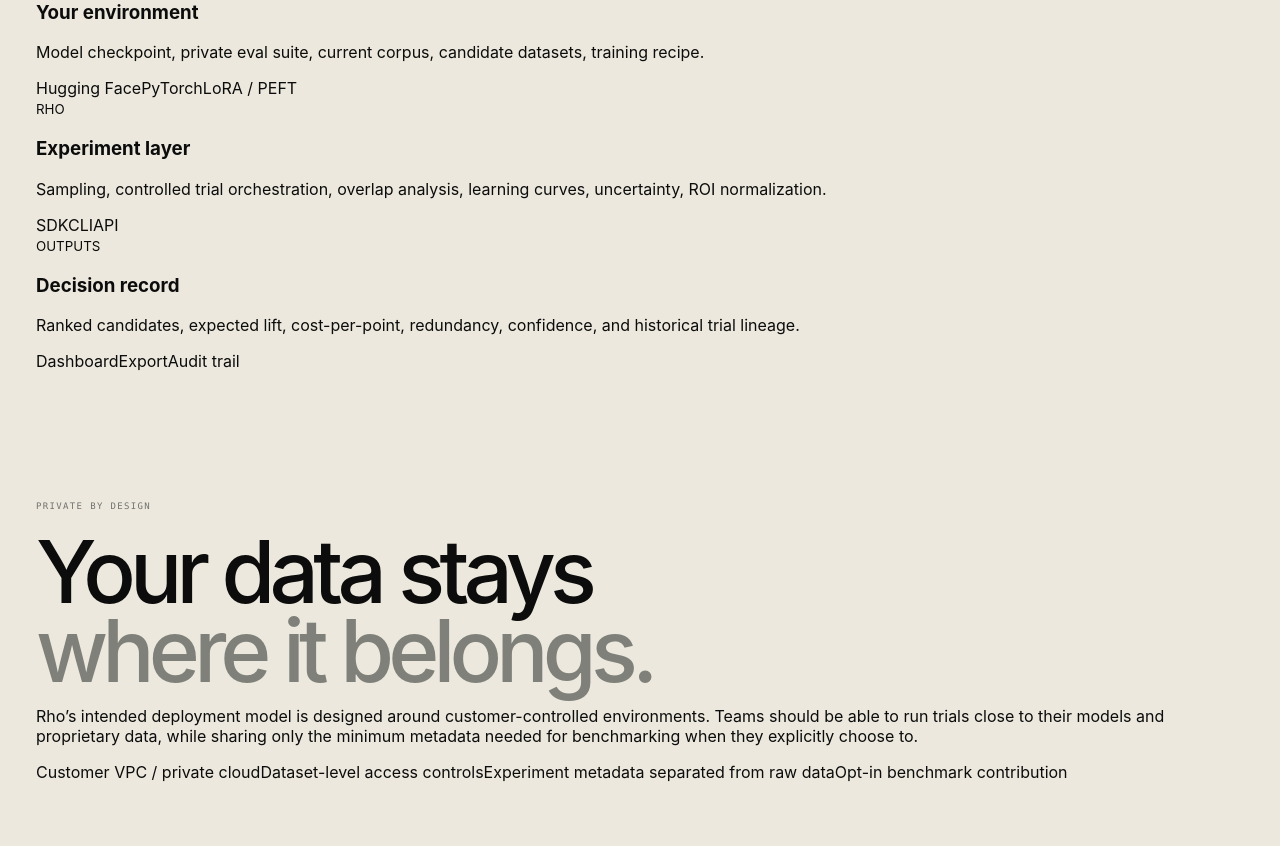
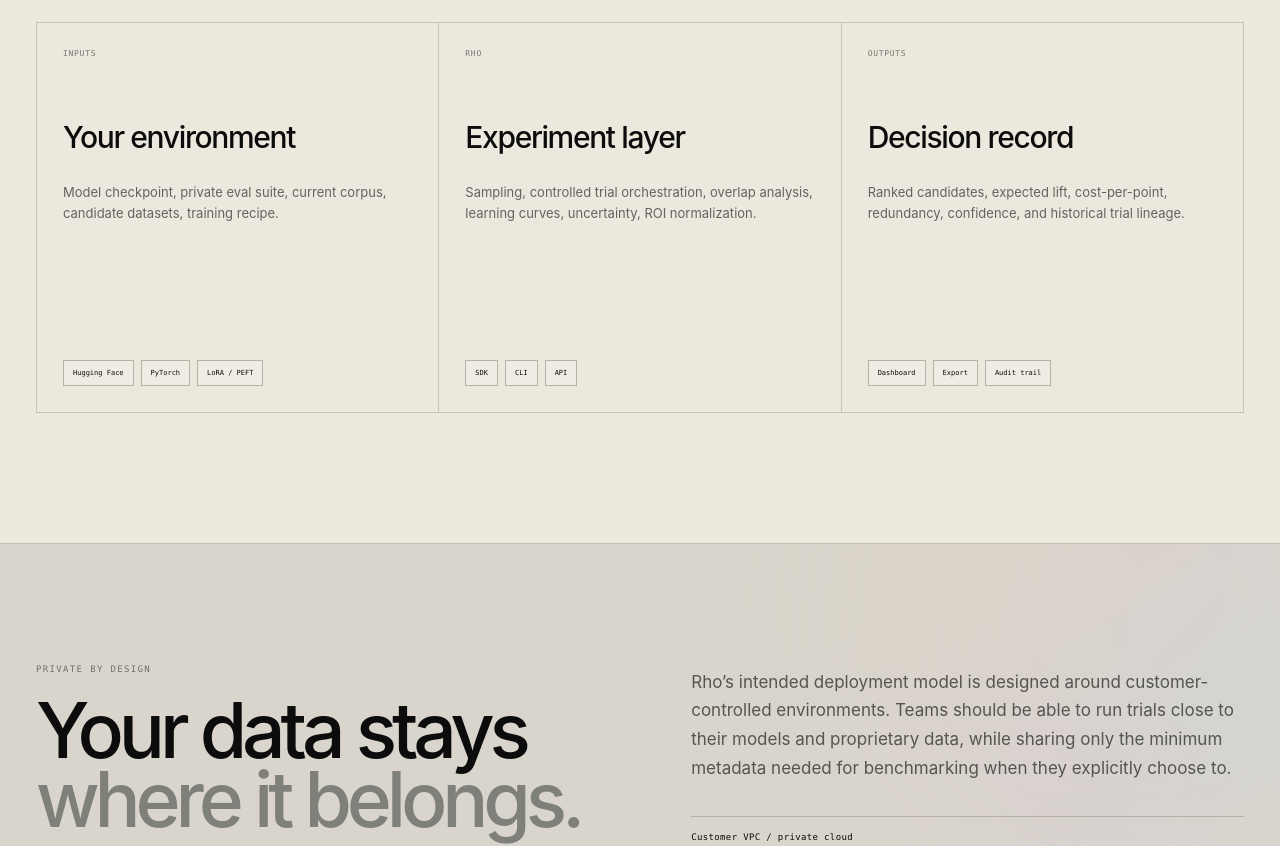
Before and after one commit to saharshbaweja/Rho, a Next.js app: page /product in a window 1280 px wide. Shown: the part 5440-6286 px from the top of the page. Built offline with nearby package versions, Linux system fonts and the light colour scheme.

Commit message:
Style expanded product narrative sections

```diff
--- a/app/globals.css
+++ b/app/globals.css
@@ -175,3 +175,19 @@ body:after{
 
 @media(max-width:980px){.storyIntro{grid-template-columns:1fr}.storyRail{padding-left:18px}.marketEquation{flex-wrap:wrap;justify-content:flex-start}}
 @media(max-width:640px){.storySection{padding:100px 0 90px}.storyCard{min-height:390px}.storyCard h3{font-size:44px}.marketEquation i{display:none}}
+
+
+/* Product narrative expansions */
+.archGrid{display:grid;grid-template-columns:repeat(3,1fr);border-left:1px solid var(--line);border-top:1px solid var(--line);margin-top:60px}
+.archGrid article{min-height:390px;padding:26px;border-right:1px solid var(--line);border-bottom:1px solid var(--line);display:flex;flex-direction:column;position:relative}
+.archGrid small,.useGrid small{font:8px var(--mono);letter-spacing:.09em;color:#777970}
+.archGrid h3,.useGrid h3{font-size:30px;line-height:1.02;letter-spacing:-.045em;font-weight:520;margin:64px 0 16px}
+.archGrid p,.useGrid p{font-size:13px;line-height:1.65;color:#62645e}
+.archTags{margin-top:auto;display:flex;gap:7px;flex-wrap:wrap}.archTags span{border:1px solid #b7b1a6;padding:8px 9px;font:7px var(--mono);background:rgba(255,255,255,.2)}
+.archGrid article:nth-child(2):after{content:"";position:absolute;left:20px;right:20px;top:0;height:3px;background:var(--prism);background-size:220% 220%;animation:prismShift 9s ease-in-out infinite}
+.privacyBand{padding:120px 0;background:#d9d5cc;position:relative;overflow:hidden;border-top:1px solid #c4beb3;border-bottom:1px solid #c4beb3}
+.privacyBand:after{content:"";position:absolute;right:-90px;top:-180px;width:520px;height:520px;border-radius:50%;background:conic-gradient(from 15deg,rgba(255,155,207,.20),rgba(148,232,255,.16),rgba(214,164,255,.18),rgba(255,215,157,.14),rgba(255,155,207,.20));filter:blur(72px);opacity:.5;pointer-events:none}
+.privacyGrid{display:grid;grid-template-columns:1fr 1fr;gap:8vw;align-items:start;position:relative;z-index:1}.privacyGrid .display{font-size:clamp(58px,6vw,96px)}.privacyCopy>p{font-size:17px;line-height:1.68;color:#545650;margin-top:4px}
+.privacyRows{margin-top:34px;border-top:1px solid #b6b0a6}.privacyRows span{display:block;padding:15px 0;border-bottom:1px solid #b6b0a6;font:9px var(--mono);letter-spacing:.04em}
+.useGrid{display:grid;grid-template-columns:repeat(3,1fr);gap:14px;margin-top:60px}.useGrid article{min-height:330px;padding:24px;border:1px solid var(--line);background:rgba(244,240,231,.45);position:relative;overflow:hidden}.useGrid article:after{content:"";position:absolute;left:22px;bottom:18px;width:56px;height:3px;background:var(--prism);background-size:220% 220%;animation:prismShift 8s ease-in-out infinite;opacity:.75}
+@media(max-width:980px){.archGrid,.privacyGrid,.useGrid{grid-template-columns:1fr}.archGrid article{min-height:300px}.useGrid article{min-height:260px}}
```
